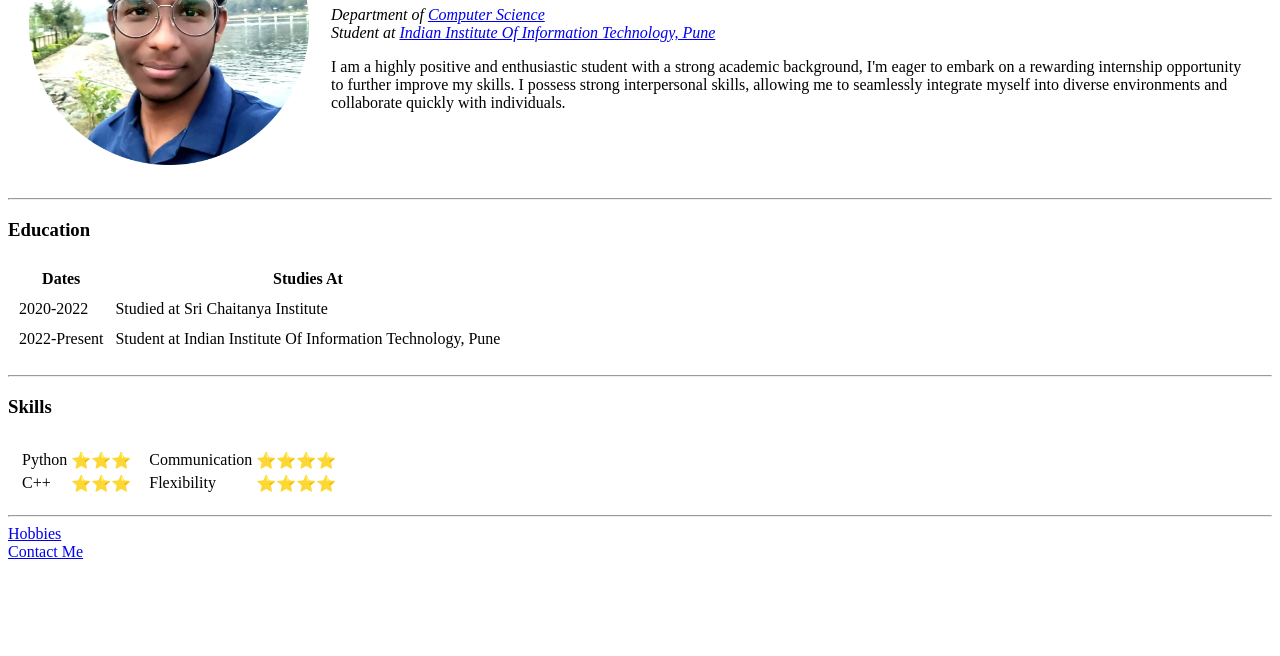
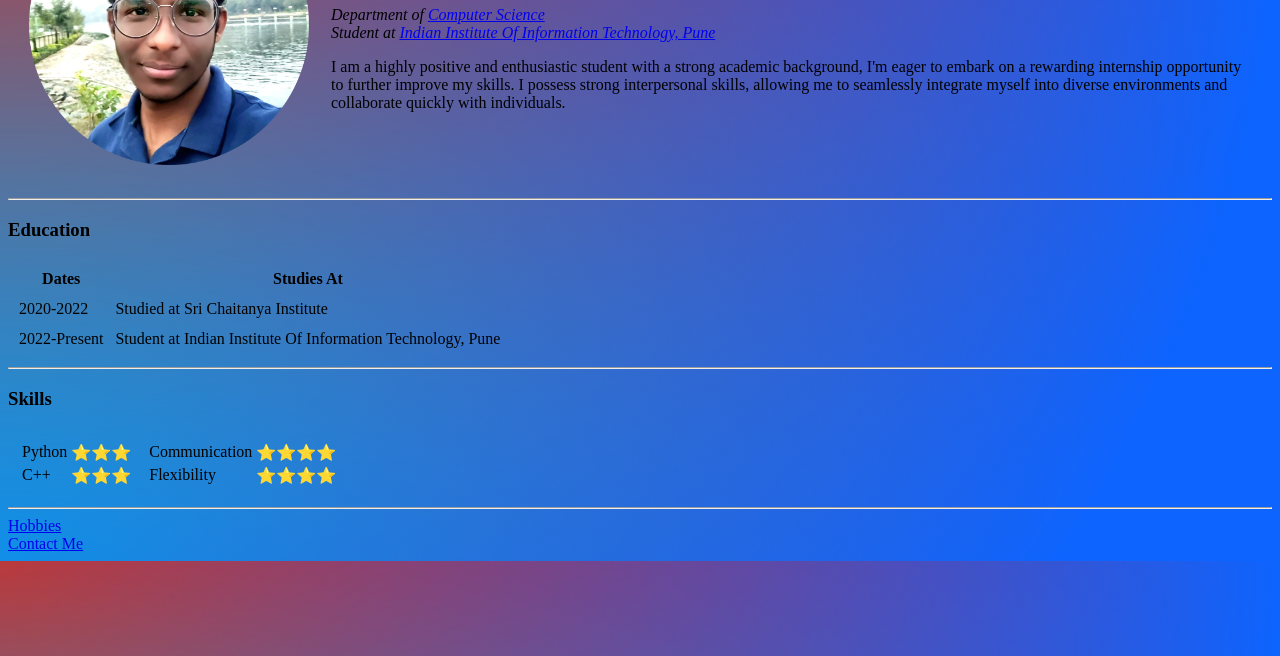
Before and after one commit to varuuuns/cv, a plain HTML site: page index.html in a window 1280 px wide. Shown: the part 144-800 px from the top of the page. Drawn offline with Linux system fonts and the light colour scheme.

Commit message:
Update index.html

```diff
--- a/index.html
+++ b/index.html
@@ -1,21 +1,27 @@
-
 <!DOCTYPE html>
 <html lang="en" dir="ltr">
+
 <head>
   <meta charset="utf-8">
-    <title>VARUN's Personal Website</title>
+  <title>VARUN 's Personal Website</title>
+  <link rel="stylesheet" href="./styles.css">
 </head>
+
 <body>
 <table cellspacing=20>
   <td width="20%">
-        <img src="./mi-modified.png" height="280" width="280" alt="varun's profile picture">
+    <img src="./mi-modified.png" height="280" width="280"
+         alt="varun 's profile picture">
   </td>
   <td>
     <h1>VARUN SARALA</h1>
     <p><em>Department of <a href="https://www.iiitp.ac.in/page/btech-cse-new"> Computer Science</a></em><br>
-        <em>Student at <a href="https://www.iiitp.ac.in"> Indian Institute Of Information Technology, Pune</a></em></p>
+      <em>Student at <a href="https://www.iiitp.ac.in"> Indian Institute Of Information Technology, Pune</a></em>
+    </p>
     <p>
-          I am a highly positive and enthusiastic student with a strong academic background, I'm eager to embark on a rewarding internship opportunity to further improve my skills. I possess strong interpersonal skills, allowing me to seamlessly integrate myself into diverse environments and collaborate quickly with individuals.
+      I am a highly positive and enthusiastic student with a strong academic background, I'm eager to embark on a
+      rewarding internship opportunity to further improve my skills. I possess strong interpersonal skills, allowing
+      me to seamlessly integrate myself into diverse environments and collaborate quickly with individuals.
     </p>
   </td>
 </table>
@@ -38,12 +44,7 @@
   </tr>
   </tbody>
 </table>
-    <!-- <p>
-      <ul>
-        <li>Indian Institute Of Information Technology, Pune</li>
-        <li>Sri Chaitanya Institute, Hyderabad</li>
-      </ul> -->
-    </p>
+
 <hr>
 <h3>Skills</h3>
 <table cellspacing="10">
@@ -76,4 +77,5 @@
 <a href="hobbies.html">Hobbies</a><br>
 <a href="contact_me.html">Contact Me</a>
 </body>
+
 </html>
```
Lines whose indentation alone changed are shown as unchanged.
